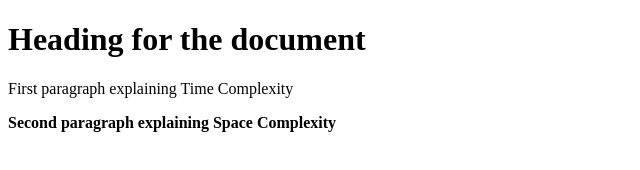
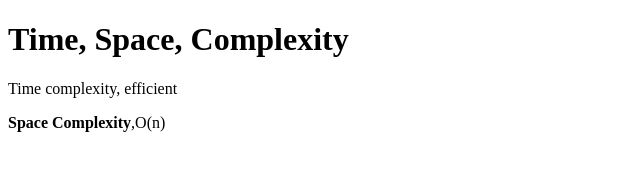
Before and after one commit to acciojob/time-and-space-complexity-tanishkaverma43, a website: page main.html in a window 1280 px wide. Shown: the whole page, without its empty margins (0-640 px from the left). Drawn offline with Linux system fonts and the light colour scheme.

Commit message:
created a submission

```diff
--- a/main.html
+++ b/main.html
@@ -8,9 +8,9 @@
 
 <body>
 
-	<h1> Heading for the document</h1>
-	<p> First paragraph explaining Time Complexity</p>
-	<p><b>Second paragraph explaining Space Complexity</b></p>
+	<h1>Time, Space, Complexity</h1>
+	<p> Time complexity, efficient</p>
+	<p><b>Space Complexity</b>,O(n)</p>
 
 
 	<!-- the entire body must be written by student -->
```
